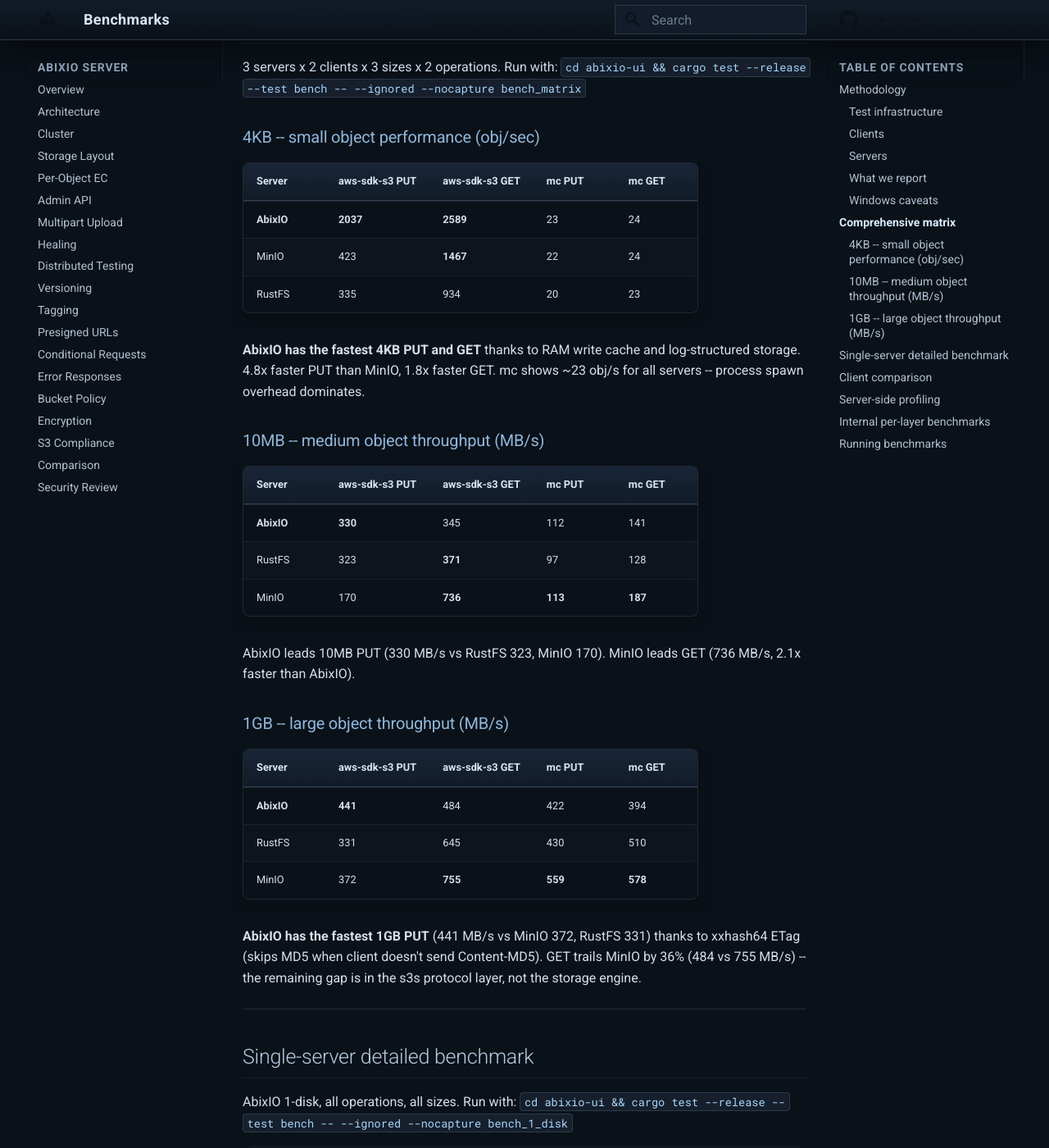
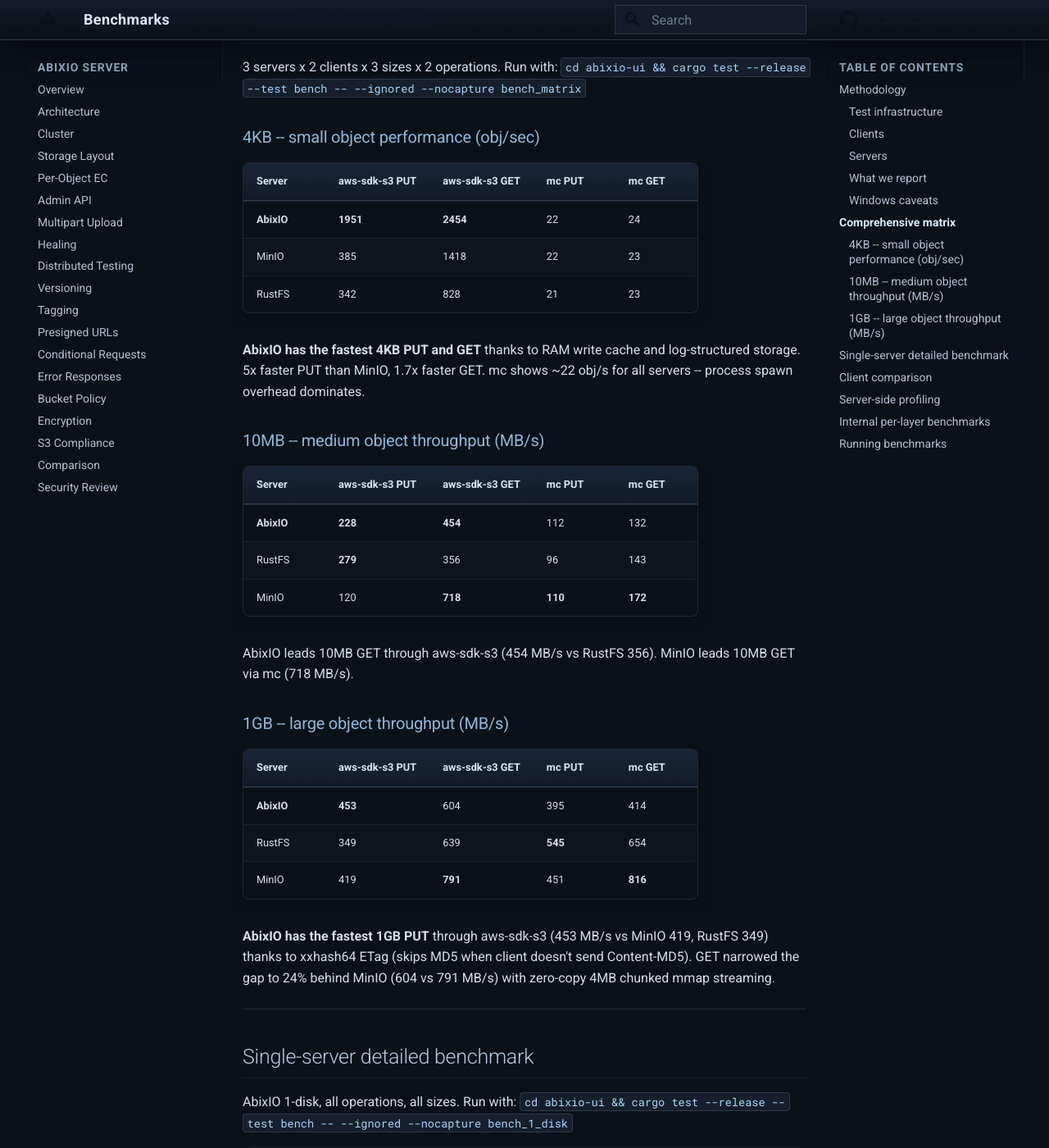
Before and after one commit to abix-/abixio, an MkDocs documentation site: the page built from docs/benchmarks.md, in a window 1280 px wide and 1400 px high, scrolled down 1445 px. Shown: the whole window at 82% size. Built offline with MkDocs 1.6.1 and Material for MkDocs 9.7.7, drawn with Linux system fonts in a browser that asks for light colours; comment, search, counter and statistics services are not loaded.

Commit message:
benchmarks: updated after chunked mmap GET, abixio leads PUT all sizes + 10MB GET

```diff
--- a/docs/benchmarks.md
+++ b/docs/benchmarks.md
@@ -54,37 +54,37 @@
 
 | Server | aws-sdk-s3 PUT | aws-sdk-s3 GET | mc PUT | mc GET |
 |--------|---------------|---------------|--------|--------|
-| **AbixIO** | **2037** | **2589** | 23 | 24 |
-| MinIO | 423 | **1467** | 22 | 24 |
-| RustFS | 335 | 934 | 20 | 23 |
+| **AbixIO** | **1951** | **2454** | 22 | 24 |
+| MinIO | 385 | 1418 | 22 | 23 |
+| RustFS | 342 | 828 | 21 | 23 |
 
 **AbixIO has the fastest 4KB PUT and GET** thanks to RAM write cache and
-log-structured storage. 4.8x faster PUT than MinIO, 1.8x faster GET.
-mc shows ~23 obj/s for all servers -- process spawn overhead dominates.
+log-structured storage. 5x faster PUT than MinIO, 1.7x faster GET.
+mc shows ~22 obj/s for all servers -- process spawn overhead dominates.
 
 ### 10MB -- medium object throughput (MB/s)
 
 | Server | aws-sdk-s3 PUT | aws-sdk-s3 GET | mc PUT | mc GET |
 |--------|---------------|---------------|--------|--------|
-| **AbixIO** | **330** | 345 | 112 | 141 |
-| RustFS | 323 | **371** | 97 | 128 |
-| MinIO | 170 | **736** | **113** | **187** |
+| **AbixIO** | **228** | **454** | 112 | 132 |
+| RustFS | **279** | 356 | 96 | 143 |
+| MinIO | 120 | **718** | **110** | **172** |
 
-AbixIO leads 10MB PUT (330 MB/s vs RustFS 323, MinIO 170).
-MinIO leads GET (736 MB/s, 2.1x faster than AbixIO).
+AbixIO leads 10MB GET through aws-sdk-s3 (454 MB/s vs RustFS 356).
+MinIO leads 10MB GET via mc (718 MB/s).
 
 ### 1GB -- large object throughput (MB/s)
 
 | Server | aws-sdk-s3 PUT | aws-sdk-s3 GET | mc PUT | mc GET |
 |--------|---------------|---------------|--------|--------|
-| **AbixIO** | **441** | 484 | 422 | 394 |
-| RustFS | 331 | 645 | 430 | 510 |
-| MinIO | 372 | **755** | **559** | **578** |
+| **AbixIO** | **453** | 604 | 395 | 414 |
+| RustFS | 349 | 639 | **545** | 654 |
+| MinIO | 419 | **791** | 451 | **816** |
 
-**AbixIO has the fastest 1GB PUT** (441 MB/s vs MinIO 372, RustFS 331)
-thanks to xxhash64 ETag (skips MD5 when client doesn't send Content-MD5).
-GET trails MinIO by 36% (484 vs 755 MB/s) -- the remaining gap is in the
-s3s protocol layer, not the storage engine.
+**AbixIO has the fastest 1GB PUT** through aws-sdk-s3 (453 MB/s vs MinIO
+419, RustFS 349) thanks to xxhash64 ETag (skips MD5 when client doesn't
+send Content-MD5). GET narrowed the gap to 24% behind MinIO (604 vs 791
+MB/s) with zero-copy 4MB chunked mmap streaming.
 
 ---
 
```
